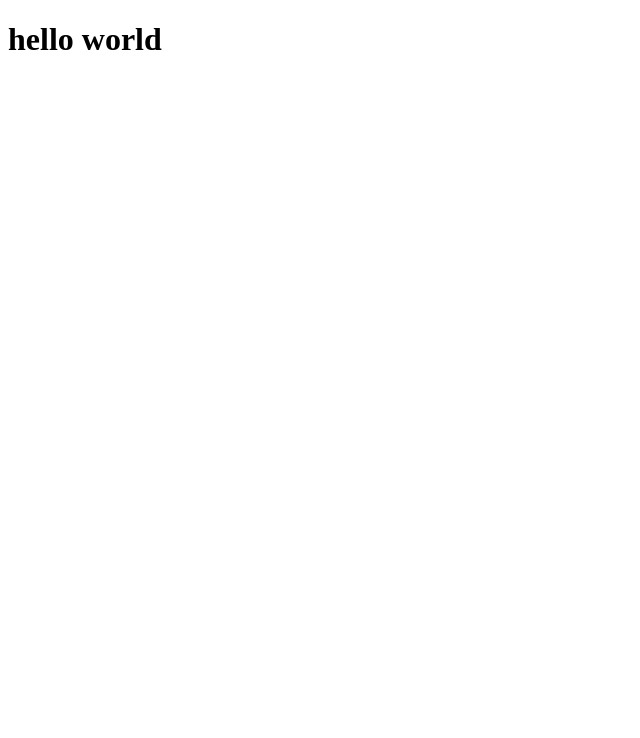
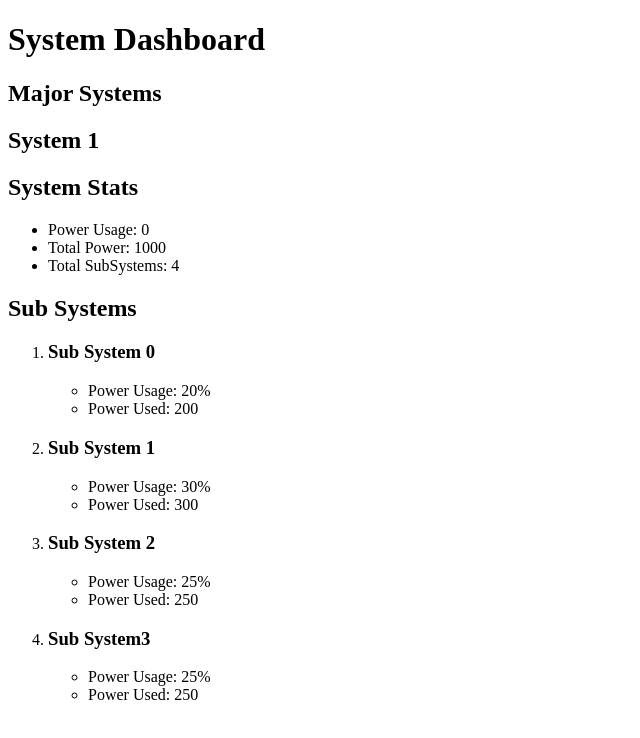
Before and after one commit to agencychief/react-app-tutorial, a React (Create React App) app: page / in a window 1280 px wide. Shown: the top 738 px of the page, without its empty margins (0-640 px from the left). Built offline with nearby package versions, Linux system fonts and the light colour scheme.

Commit message:
Add some mock content to he app

```diff
--- a/src/App.js
+++ b/src/App.js
@@ -3,7 +3,54 @@ import React, { Component } from 'react';
 class App extends Component {
   render() {
     return (
-     <h1>hello world</h1>
+      <div>
+        <header>
+          <h1>System Dashboard</h1>
+        </header>
+        <main>
+          <h2>Major Systems</h2>
+          <section>
+            <h1>System 1</h1>
+            <h2>System Stats</h2>
+            <ul>
+              <li>Power Usage: 0</li>
+              <li>Total Power: 1000</li>
+              <li>Total SubSystems: 4</li>
+            </ul>
+            <h2>Sub Systems</h2>
+            <ol>
+              <li>
+                <h3>Sub System 0</h3>
+                <ul>
+                  <li>Power Usage: 20%</li>
+                  <li>Power Used: 200</li>
+                </ul>
+              </li>
+              <li>
+                <h3>Sub System 1</h3>
+                <ul>
+                  <li>Power Usage: 30%</li>
+                  <li>Power Used: 300</li>
+                </ul>
+              </li>
+              <li>
+                <h3>Sub System 2</h3>
+                <ul>
+                  <li>Power Usage: 25%</li>
+                  <li>Power Used: 250</li>
+                </ul>
+              </li>
+              <li>
+                <h3>Sub System3</h3>
+                <ul>
+                  <li>Power Usage: 25%</li>
+                  <li>Power Used: 250</li>
+                </ul>
+              </li>
+            </ol>
+          </section>
+        </main>
+      </div>
     );
   }
 }
```
